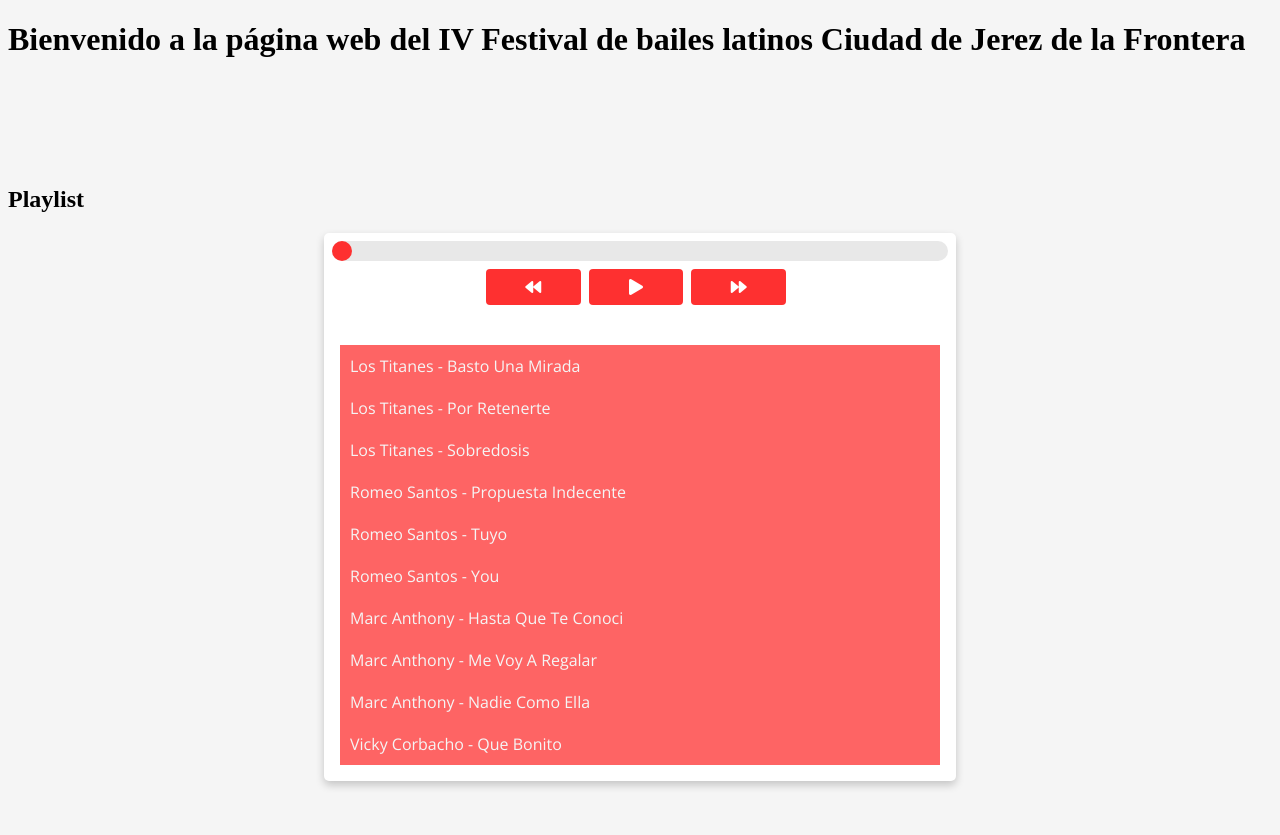
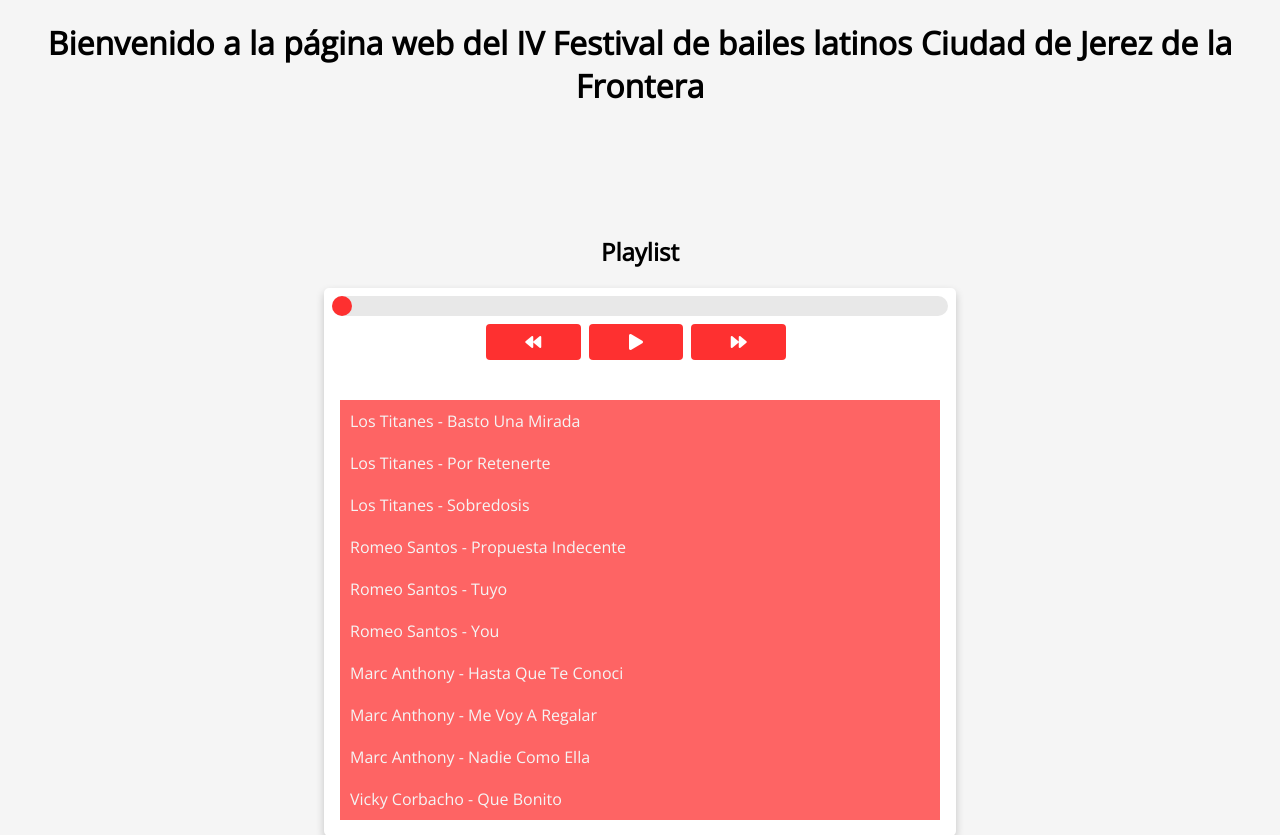
Before and after one commit to Lokeon/DSM, a PHP site: page / in a window 1280 px wide. Shown: the part 175-1010 px from the top of the page. Before the commit the page ends 963 px from the top, so only its background shows below. Run offline with PHP 8.4, Linux system fonts and the light colour scheme; some libraries are stand-ins or nearby versions.

Commit message:
Add files via upload

```diff
--- a/css/boxModel/player.css
+++ b/css/boxModel/player.css
@@ -177,3 +177,8 @@ body {
 .container {
   margin-top: 8rem;
 }
+
+#centerlist {
+  text-align: center;
+  font-family: "Open Sans", sans-serif;
+}
```
